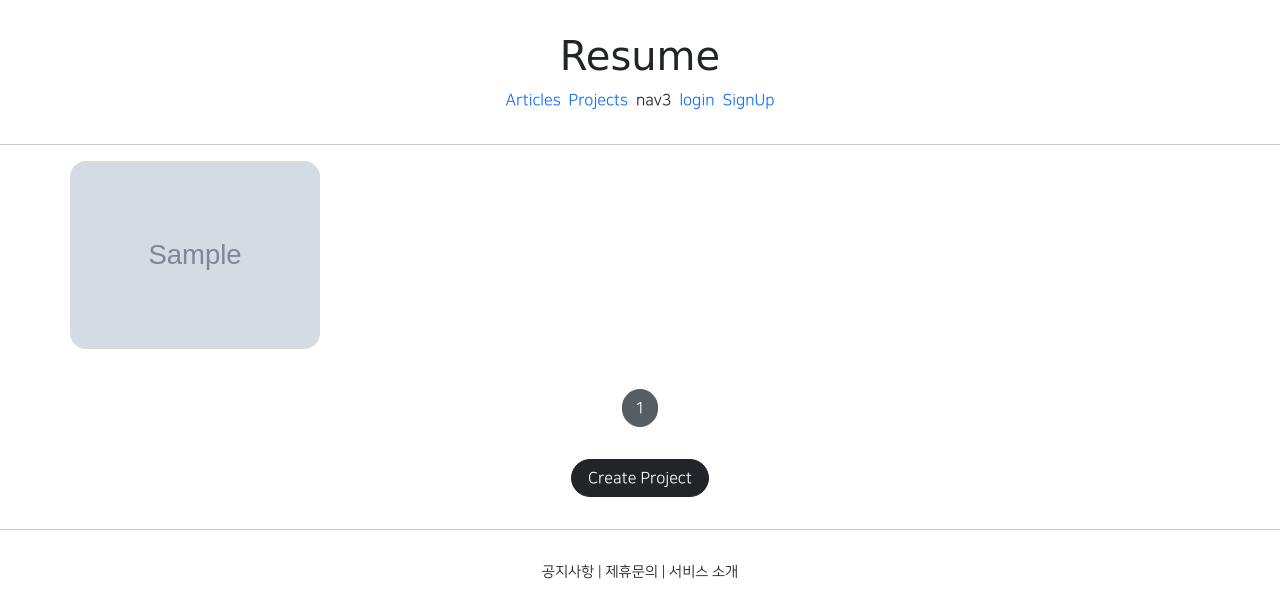
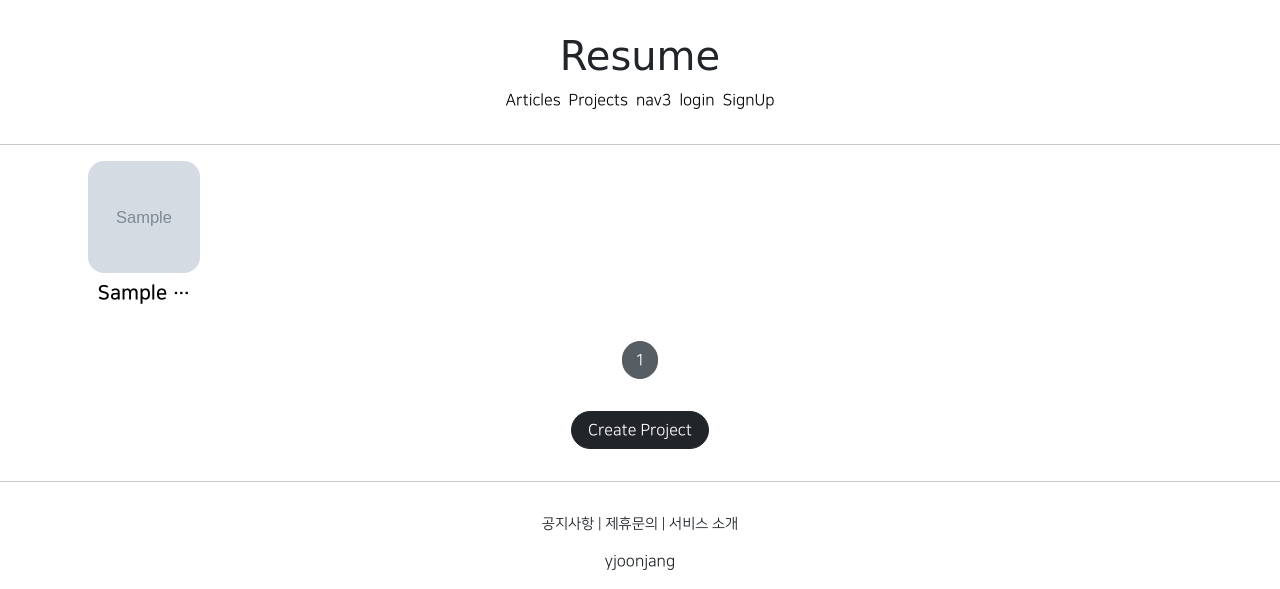
Before and after one commit to yjoonjang/resume-server-clone, a Django app: page /projects/list/ in a window 1280 px wide. Shown: the top 589 px of the page. Run offline with Django 4.2, Linux system fonts and the light colour scheme; tables that the repository leaves empty hold one stand-in row (values such as "Sample post"); grey boxes marked "Sample" are stand-in pictures; some libraries are stand-ins or nearby versions.

Commit message:
feat: make projectapp

```diff
--- a/projectapp/templates/projectapp/detail.html
+++ b/projectapp/templates/projectapp/detail.html
@@ -3,7 +3,7 @@
 {% block content %}
 <div>
     <div style="text-align: center; max-width: 700px;  margin: 2rem auto; justify-content: center; align-items: center ">
-        <img style="height: 12rem; width: 12rem; border-radius: 20rem; margin-bottom: 2rem; object-fit: contain; border: .5px solid darkgray"
+        <img style="xheight: 12rem; width: 12rem; border-radius: 20rem; margin-bottom: 2rem; object-fit: cover; border: .5px solid darkgray"
              src="{{ target_project.image.url }}"
         />
         <h6>{{ target_project.created_at }}</h6>
--- a/projectapp/templates/projectapp/list.html
+++ b/projectapp/templates/projectapp/list.html
@@ -10,13 +10,7 @@
     margin: 0 auto;
 }
 
-.container a {
-    width: 45%;
-    max-width: 250px;
-}
-
 .container div {
-
   display: flex;
   justify-content: center;
   align-items: center;
@@ -24,7 +18,9 @@
 }
 
 .container img {
-    width: 100%;
+    width: 7rem;
+    height: 7rem;
+    object-fit: cover;
     border-radius: 1rem;
 }
 
@@ -34,7 +30,7 @@
         {% if project_list %}
             {% for project in project_list %}
                 <a href="{% url 'projectapp:detail' pk=project.pk %}">
-                    {% include 'snippets/card.html' with article=project %}
+                    {% include 'snippets/card_project.html' with project=project %}
                 </a>
             {% endfor %}
             <script src="{% static 'js/magicgrid.js' %}"></script>
--- a/projectapp/views.py
+++ b/projectapp/views.py
@@ -1,7 +1,9 @@
 from django.shortcuts import render
 from django.urls import reverse
+from django.utils.decorators import method_decorator
 from django.views.generic import ListView, CreateView, DetailView
 
+from projectapp.decorators import account_ownership_required
 from projectapp.forms import ProjectCreationForm
 from projectapp.models import Project
 
@@ -13,16 +15,12 @@ class ProjectListView(ListView):
     template_name = 'projectapp/list.html'
     paginate_by = 5
 
+@method_decorator(account_ownership_required, 'get')
+@method_decorator(account_ownership_required, 'post')
 class ProjectCreateView(CreateView):
     model = Project
     form_class = ProjectCreationForm
     template_name = 'projectapp/create.html'
-
-    def form_valid(self, form):
-        temp_article = form.save(commit=False)
-        temp_article.writer = self.request.user
-        temp_article.save()
-        return super().form_valid(form)
 
     def get_success_url(self):
         return reverse('projectapp:detail', kwargs={'pk': self.object.pk})
--- a/static/base.css
+++ b/static/base.css
@@ -21,3 +21,12 @@
         font-size: 13px;
     }
 }
+
+a {
+    color: black
+}
+
+a:hover {
+    color: black;
+    text-decoration: none;
+}
--- a/templates/header.html
+++ b/templates/header.html
@@ -1,6 +1,8 @@
 <style>
     a {
         text-decoration: none;
+        color: black;
+        text-decoration-color: black;
     }
 </style>
 
@@ -8,7 +10,7 @@
     <div>
         <h1 class="font">Resume</h1>
     </div>
-    <div style="width: 100%; display: flex; justify-content: center; gap: .5rem; ">
+    <div style="width: 100%; display: flex; justify-content: center; gap: .5rem; color: black">
         <a href="{% url 'articleapp:list' %}">
             <span>Articles</span>
         </a>
--- /dev/null
+++ b/templates/snippets/card_project.html
@@ -0,0 +1,6 @@
+<div style="display: block; text-align: center;">
+    <img src="{{ project.image.url }}" alt=" " />
+    <h5 class="mt-2" style="font-family: 'NanumSquareB'; color: black">
+        {{ project.title | truncatechars:8}}
+    </h5>
+</div>
--- a/templates/snippets/pagination.html
+++ b/templates/snippets/pagination.html
@@ -1,16 +1,16 @@
 <div style="text-align: center; margin: 1rem 0;">
     {% if page_obj.has_previous %}
-    <a href="{% url 'articleapp:list' %}?page={{ page_obj.previous_page_number }}"
+    <a href="?page={{ page_obj.previous_page_number }}"
         class="btn btn-secondary rounded-pill">
         {{ page_obj.previous_page_number }}
     </a>
     {% endif %}
-    <a href="{% url 'articleapp:list' %}?page={{ page_obj.number }}"
+    <a href="?page={{ page_obj.number }}"
     class="btn btn-secondary rounded-pill active">
         {{ page_obj.number }}
     </a>
     {% if page_obj.has_next %}
-    <a href=" {% url 'articleapp:list' %}?page={{ page_obj.next_page_number }}"
+    <a href="?page={{ page_obj.next_page_number }}"
     class="btn btn-secondary rounded-pill">
         {{ page_obj.next_page_number }}
     </a>
```
Also changed, not shown: projectapp/decorators.py (added, +12 -0 lines).
